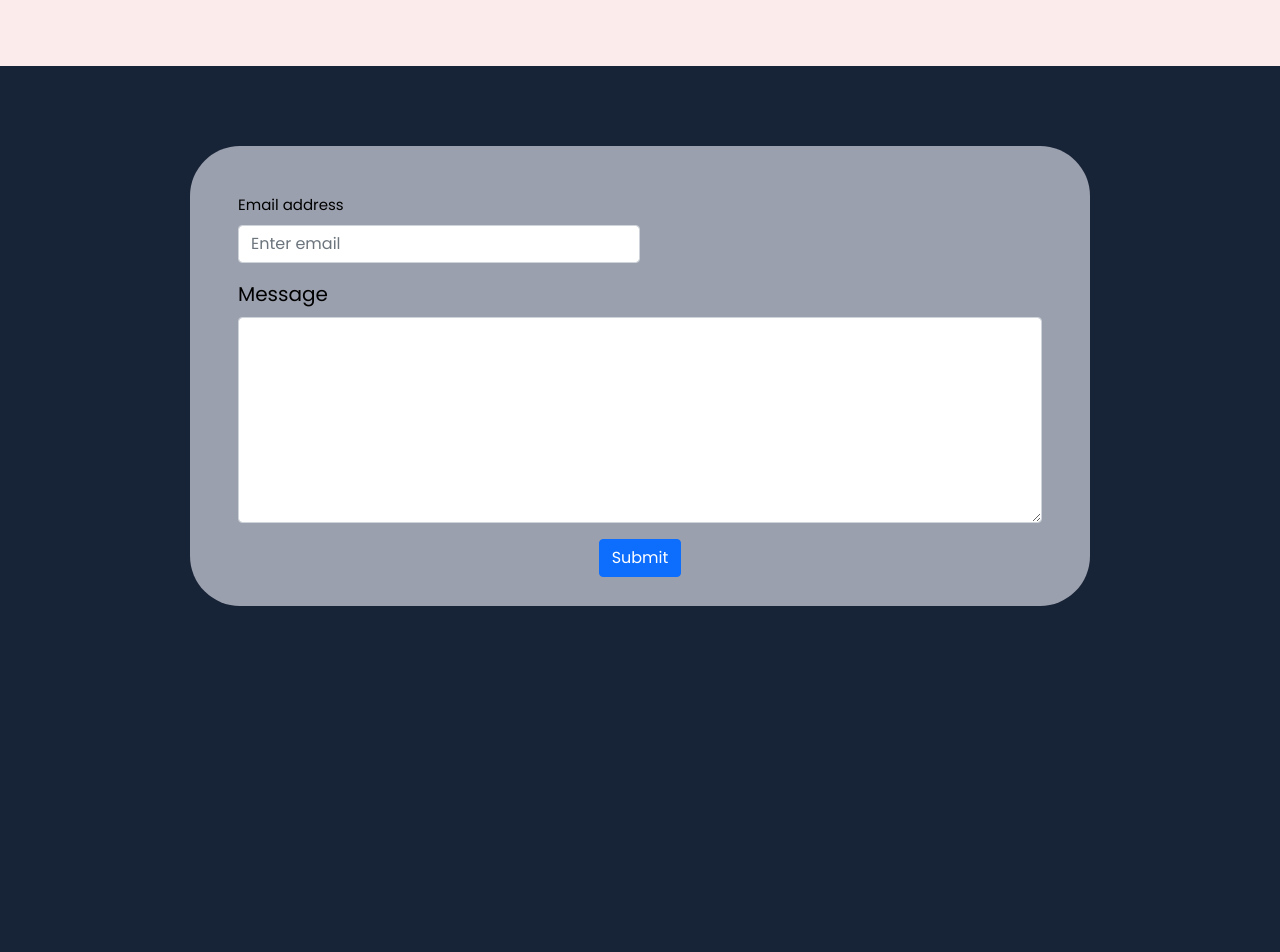
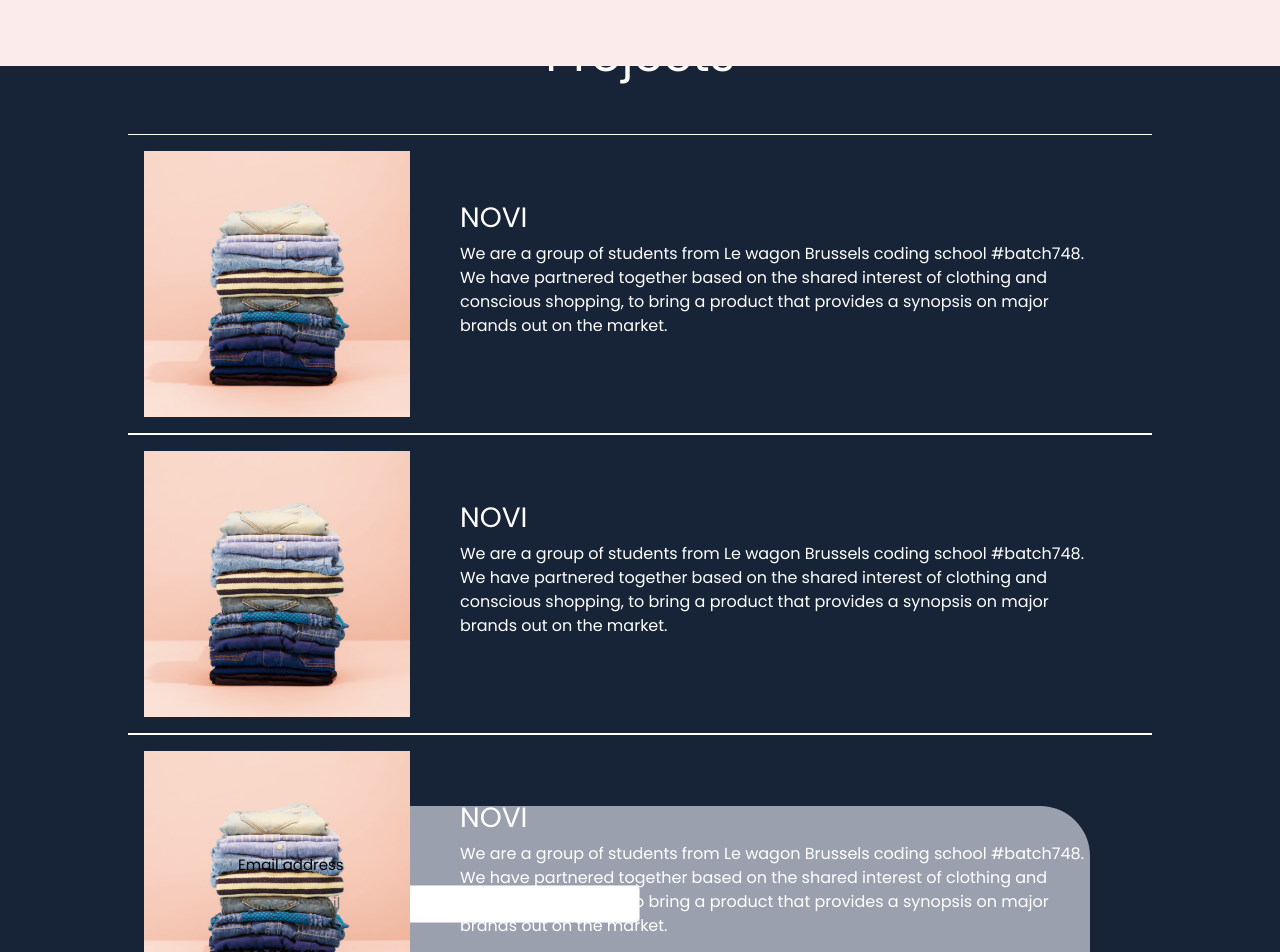
Before and after one commit to Hans-Tys/portfolio, a React (Create React App) app: page / in a window 1280 px wide. Shown: the part 1120-2072 px from the top of the page. Built offline with nearby package versions, Linux system fonts and the light colour scheme.

Commit message:
added projects

```diff
--- a/src/App.js
+++ b/src/App.js
@@ -2,6 +2,7 @@ import './index.css'
 import Navbar from './Components/Navbar'
 import About from './Components/About'
 import Contact from './Components/Contact'
+import Projects from './Components/Projects'
 
 function App() {
 
@@ -9,6 +10,7 @@ function App() {
     <div className="App">
       <Navbar />
       <About />
+      <Projects />
       <Contact />
     </div>
   );
--- a/src/Components/About.jsx
+++ b/src/Components/About.jsx
@@ -18,6 +18,7 @@ function About() {
             In my free time, I enjoy drawing and surfing.
             I love the creative part of both of these hobbies they allow me to show my ideas and feelings in different ways.
           </p>
+
         </div>
       </div>
     </div>
--- a/src/Components/Projects.jsx
+++ b/src/Components/Projects.jsx
@@ -1,28 +1,40 @@
 import React from 'react'
 import Img from '../clothes.png'
-import Button from 'react-bootstrap/Button'
-import { Container, Row, Col } from 'react-bootstrap'
+
 
 function Projects() {
   return (
     <div className='Projects' id="projects">
+      <h2>Projects</h2>
 
-      <Container fluid="md">
-        <Row>
-          <Col>
-            <img src={Img} className="rounded shadow" width="100%" />
-          </Col>
-          <Col>
-            <img src={Img} className="rounded shadow" width="100%"  />
-          </Col>
-          <Col>
-            <img src={Img} className="rounded shadow" width="100%"  />
-          </Col>
-          <Col>
-            <img src={Img} className="rounded shadow" width="100%"  />
-          </Col>
-        </Row>
-      </Container>
+
+      <div className="Project-card">
+        <img src={Img} className='image-card' />
+        <div className="project-text">
+          <h3>NOVI</h3>
+          <p>We are a group of students from Le wagon Brussels coding school #batch748. We have partnered together
+            based on the shared interest of clothing and conscious shopping, to bring a product that provides a
+            synopsis on major brands out on the market.</p>
+        </div>
+      </div>
+      <div className="Project-card">
+        <img src={Img} className='image-card' />
+        <div className="project-text">
+          <h3>NOVI</h3>
+          <p>We are a group of students from Le wagon Brussels coding school #batch748. We have partnered together
+            based on the shared interest of clothing and conscious shopping, to bring a product that provides a
+            synopsis on major brands out on the market.</p>
+        </div>
+      </div>
+      <div className="Project-card">
+        <img src={Img} className='image-card' />
+        <div className="project-text">
+          <h3>NOVI</h3>
+          <p>We are a group of students from Le wagon Brussels coding school #batch748. We have partnered together
+            based on the shared interest of clothing and conscious shopping, to bring a product that provides a
+            synopsis on major brands out on the market.</p>
+        </div>
+      </div>
     </div>
   )
 }
--- a/src/styles/About.css
+++ b/src/styles/About.css
@@ -1,10 +1,10 @@
 .about-container{
-  height: 150vh;
+  height: 120vh;
 }
 
 .about-text-container{
   background-color: #FCEBEB;
-  height: 60%;
+  height: 75%;
   position:relative;
   top: -100px;
 }
--- a/src/styles/Navbar.css
+++ b/src/styles/Navbar.css
@@ -32,7 +32,7 @@
 h1{
   font-size: 48px;
   width: 300px;
-  font-weight: 100;
+  font-weight: 400;
   color: #ffffff;
 }
 
--- a/src/styles/Projects.css
+++ b/src/styles/Projects.css
@@ -1,19 +1,43 @@
 .Projects{
-  margin-top: 50px;
-  gap: 2rem;
-  display: flex;
+  margin-top: 100px;
+  padding-top: 20px;
+  height: 100vh;
   }
 
-  .col {
-    padding: 3px;
-
+  .Projects h2{
+    color: white;
+    font-size: 48px;
+    font-weight: 400;
+    margin-bottom: 50px;
   }
 
+  .devider-projects{
+    height: 2px;
+    width: 25vw;
+    margin: 25px auto;
+    border-bottom: 1px solid white;
+  }
 
+.image-card{
+  size: 1;
+}
 
 .Project-card{
-  width: 500px;
+  width: 80vw;
+  border-bottom: 1px solid white;
+  border-top: 1px solid white;
+  margin: auto;
+  height: 300px;
   padding: 1rem;
-  background-color: rgba(240, 240, 240, 0.322);
-  border-radius: 15px;
+  display: flex;
 }
+.Project-card:hover{
+  height: 350px;
+}
+
+.project-text{
+  color: white;
+  text-align: left;
+  width: 80%;
+  padding: 50px;
+}
```
